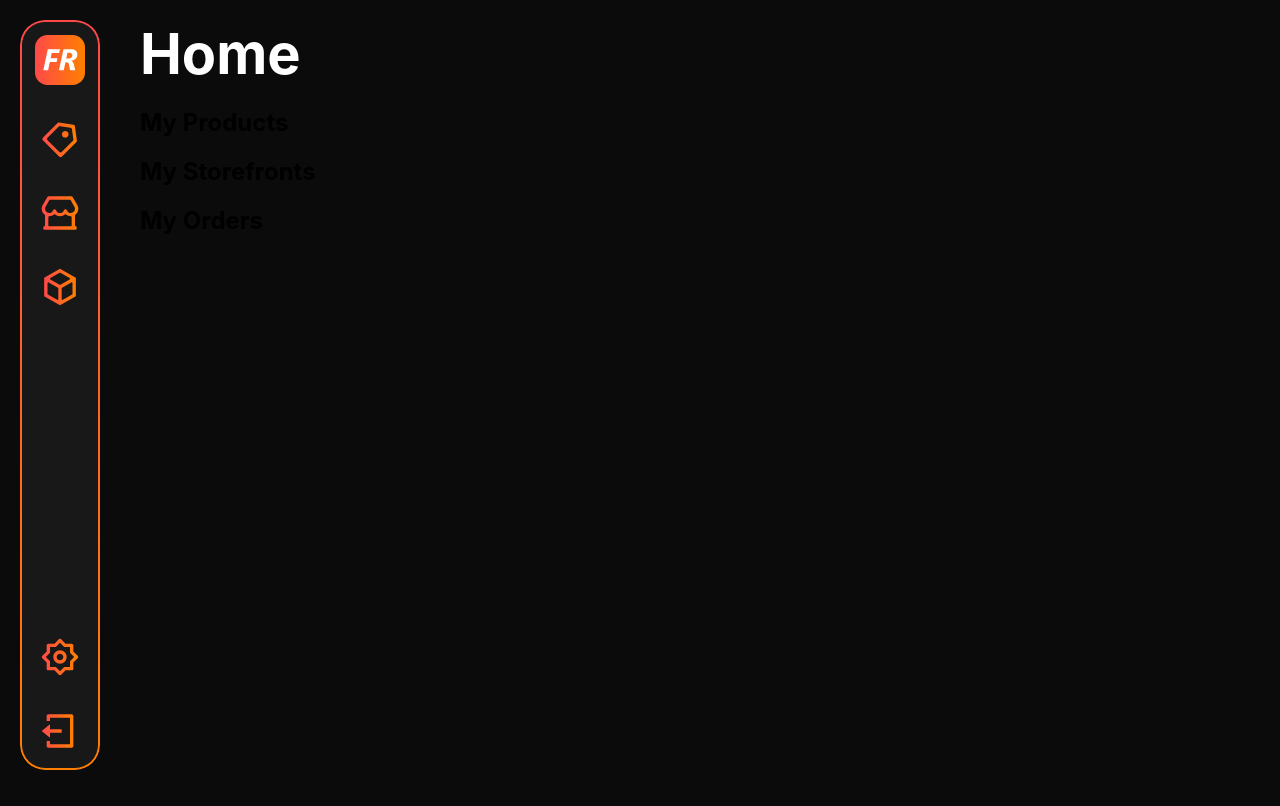
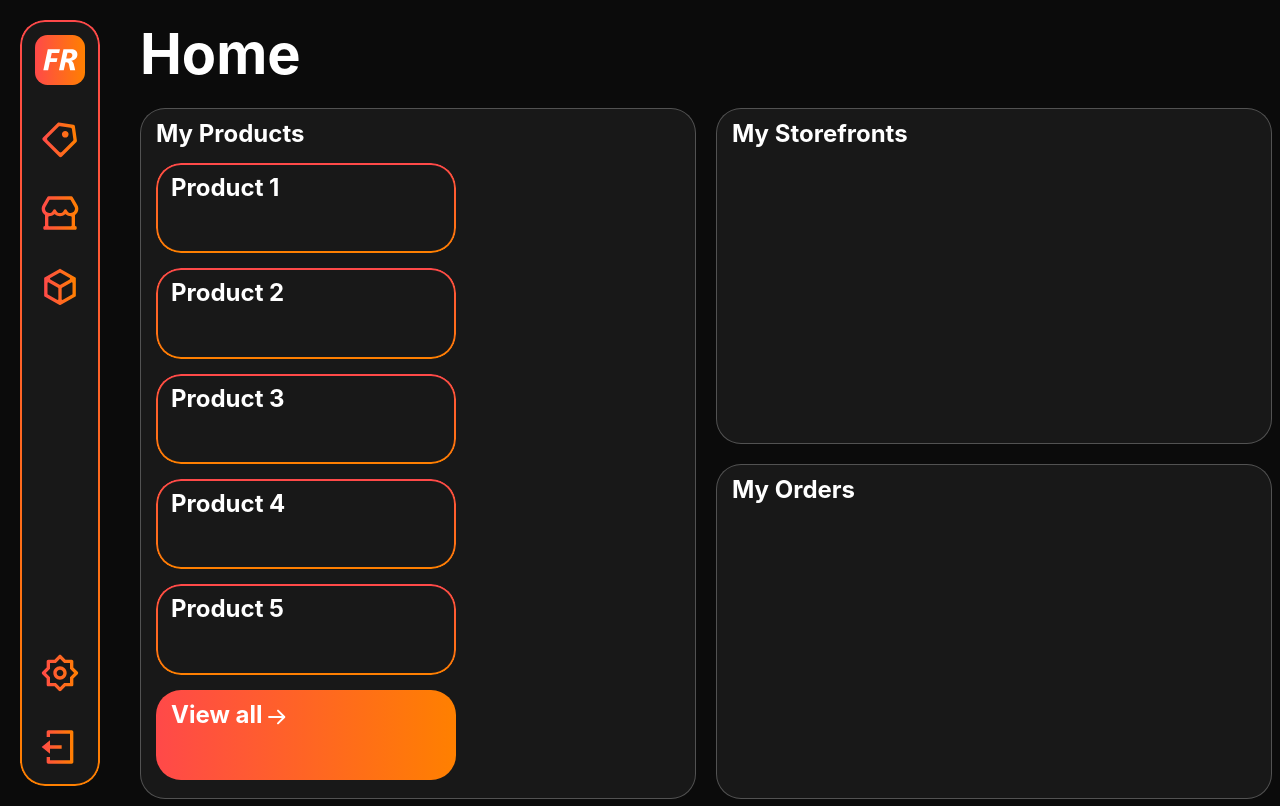
Before and after one commit to Andrewtomp/Software-Engineering, a React (Create React App) app in the folder front-runner/: page / in a window 1280 px wide. Built offline with nearby package versions, Linux system fonts and the light colour scheme.

Commit message:
dashboard tiles

```diff
--- a/front-runner/src/components/Home.css
+++ b/front-runner/src/components/Home.css
@@ -10,6 +10,8 @@ html, body {
 
 .home-content {
     margin-left: 20px;
+    margin-right: 40px;
+    width: 100%;
 }
 
 .home-content h1 {
@@ -18,3 +20,104 @@ html, body {
     margin-top: 20px;
     margin-bottom: 20px;
 }
+
+.home-tiles {
+    display: flex;
+    flex-direction: row;
+    gap: 20px;
+}
+
+.home-content h2 {
+    margin-bottom: 15px;
+    margin-top: 0px;
+    color: white;
+    font-size: 1.5rem;
+}
+
+.products-tile {
+    background-color: #181818;
+    border-radius: 25px;
+    border: solid rgba(255, 255, 255, .25) 1px;
+    width: calc(50% - 10px);
+    height: 83vh;
+    padding: 15px;
+    padding-top: 10px;
+}
+
+.home-products {
+    display: flex;
+    flex-direction: row;
+    flex-wrap: wrap;
+    width: 100%;
+    height: calc(100% - 47px);
+    gap: 15px;
+}
+
+.home-product {
+    width: calc(50% - 7.5px);
+    min-width: 300px;
+    position: relative;
+    transition: transform 0.3s ease;
+}
+
+.view-all-products {
+    background: linear-gradient(to right, #FF4949, #FF8000);
+    width: calc(50% - 7.5px);
+    min-width: 300px;
+    border-radius: 25px;
+    display: flex;
+    flex-direction: row;
+    transition: transform 0.3s ease;
+}
+
+.home-product:hover, .view-all-products:hover {
+    transform: scale(1.01);
+    cursor: pointer;
+}
+
+.home-product h3, .view-all-products h3 {
+    margin: 15px;
+    margin-top: 10px;
+    margin-right: 2px;
+    font-size: 1.5rem;
+    color: white;
+}
+
+.arrow-right {
+    height: 16px;
+    margin: 0px;
+    margin-top: 19px;
+    border-radius: 5px;
+}
+
+/* For border gradient */
+.home-product::before {
+    content: "";
+    position: absolute;
+    inset: 0;
+    padding: 2px;
+    border-radius: 25px;
+    background: linear-gradient(to bottom, #FF4949, #FF8000);
+    -webkit-mask: linear-gradient(white 0 0) content-box, linear-gradient(white 0 0);
+    mask: linear-gradient(white 0 0) content-box, linear-gradient(white 0 0);
+    -webkit-mask-composite: xor;
+    mask-composite: exclude;
+    pointer-events: none;
+}
+
+.small-home-tiles {
+    width: calc(50% - 10px);
+    display: flex;
+    flex-direction: column;
+    gap: 20px;
+}
+
+.small-home-tile {
+    width: 100%;
+    height: calc(50% - 10px);
+    background-color: #181818;
+    border-radius: 25px;
+    border: solid rgba(255, 255, 255, .25) 1px;
+    padding: 15px;
+    padding-top: 10px;
+}
--- a/front-runner/src/components/Home.js
+++ b/front-runner/src/components/Home.js
@@ -11,6 +11,29 @@ const Home = () => {
                 <div className='home-tiles'>
                     <div className='products-tile'>
                         <h2>My Products</h2>
+                        <div className='home-products'>
+                            <div className='home-product'>
+                                <h3>Product 1</h3>
+                            </div>
+                            <div className='home-product'>
+                                <h3>Product 2</h3>
+                            </div>
+                            <div className='home-product'>
+                                <h3>Product 3</h3>
+                            </div>
+                            <div className='home-product'>
+                                <h3>Product 4</h3>
+                            </div>
+                            <div className='home-product'>
+                                <h3>Product 5</h3>
+                            </div>
+                            <div className='view-all-products' onClick={() => window.location.href='/products'}>
+                                <h3>View all</h3>
+                                <svg width="26" height="24" viewBox="0 0 26 24" fill="none" xmlns="http://www.w3.org/2000/svg" className='arrow-right'>
+                                    <path d="M25.0607 13.0607C25.6464 12.4749 25.6464 11.5251 25.0607 10.9393L15.5147 1.3934C14.9289 0.807612 13.9792 0.807612 13.3934 1.3934C12.8076 1.97918 12.8076 2.92893 13.3934 3.51472L21.8787 12L13.3934 20.4853C12.8076 21.0711 12.8076 22.0208 13.3934 22.6066C13.9792 23.1924 14.9289 23.1924 15.5147 22.6066L25.0607 13.0607ZM0 13.5H24V10.5H0L0 13.5Z" fill="white"/>
+                                </svg>
+                            </div>
+                        </div>
                     </div>
                     <div className='small-home-tiles'>
                         <div className='small-home-tile'>
--- a/front-runner/src/components/NavBar.css
+++ b/front-runner/src/components/NavBar.css
@@ -8,7 +8,7 @@
     width: fit-content;
     position: relative;
     border-radius: 25px;
-    height: 90vh; /* Full screen height */
+    height: 92vh; /* Full screen height */
 }
 
 /* For border gradient */
```
